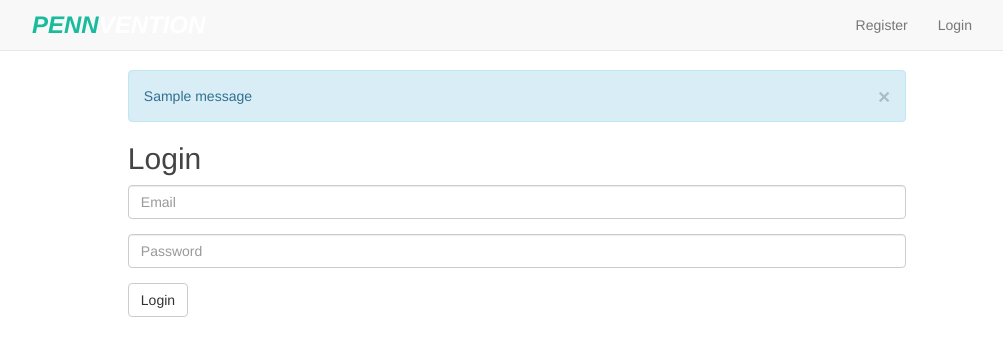
After one commit to Pennvention/pvapp, a Flask app: page /login in a window 1280 px wide. The commit adds this page. Shown: the top 356 px of the page, without its empty margins (123-1126 px from the left). Run offline with Flask 2, Linux system fonts and the light colour scheme; tables that the repository leaves empty hold one stand-in row (values such as "Sample post"); one stand-in notice (Sample message) is shown; parts of the project's set-up code (start-up, migrations or seed data) failed here and were passed over; some libraries are stand-ins or nearby versions.

Commit message:
fixed login/signin

```diff
--- a/app.py
+++ b/app.py
@@ -1,4 +1,4 @@
 from pvapp import app, db
 
 if __name__ == '__main__':
-  	app.run(host='0.0.0.0', port=80)
+  	app.run(host='0.0.0.0')
--- a/pvapp/routes.py
+++ b/pvapp/routes.py
@@ -58,7 +58,13 @@ def homepage():
 @app.route('/about')
 def about():
   login = SigninForm()
-  return render_template('about.html', login)
+  return render_template('about.html', login=login)
+
+@app.route('/login')
+def login():
+  loginform = SigninForm()
+  return render_template('login.html', loginform=loginform)
+
 
 @app.route('/isjudge')
 def isjudge():
@@ -129,7 +135,7 @@ def signin():
       session['judge'] = login.findjudge() # sets to id of judge
     return redirect(url_for('profile'))
   flash('Incorrect login details. Please try again or register for a new account.')
-  return redirect(url_for('home'))
+  return redirect(url_for('login'))
 
 @app.route('/profile')
 @login_required
--- a/pvapp/templates/index.html
+++ b/pvapp/templates/index.html
@@ -7,7 +7,7 @@
            <h1>Bring your own idea.</h1>
            <p> $20,000 in prizes. Incredible mentors. Engineering resources to develop your product. </p>
            <p> Bring a solid idea and team, and we'll help you with the rest.</p>
-           <p><a href="http://pv.tech-house.upenn.edu" class="btn btn-danger btn-lg">REGISTER NOW</a>&nbsp; &nbsp;<a href="#about" class="btn btn-danger btn-lg">HOW IT WORKS</a></p>
+           <p><a href="{{url_for('register')}}" class="btn btn-danger btn-lg">REGISTER NOW</a>&nbsp; &nbsp;<a href="{{url_for('login')}}" class="btn btn-danger btn-lg">LOGIN</a>&nbsp; &nbsp;<a href="#about" class="btn btn-danger btn-lg">HOW IT WORKS</a></p>
         </div>
       </div>
   </section>
--- a/pvapp/templates/layoutbase.html
+++ b/pvapp/templates/layoutbase.html
@@ -51,10 +51,6 @@
                 {% endif %}
               </ul>
               <ul class="nav navbar-nav">
-                {% if home %}
-                {% elif 'project' not in session %}
-                <li><a href="{{ url_for('register') }}">Register</a></li>
-                {% endif %}
                 {% if ('project' in session) and not home %}
                 <li class="dropdown">
                   <a href="#" class="dropdown-toggle" data-toggle="dropdown">Actions<b class="caret"></b></a>
@@ -66,6 +62,13 @@
                 {% else %}
                 {% endif %}
               </ul>
+                {% if home %}
+                {% elif 'project' not in session %}
+              <ul class="nav navbar-nav navbar-right">
+                <li><a href="{{ url_for('register') }}">Register</a></li>
+                <li><a href="{{ url_for('login') }}">Login</a></li>
+              </ul>
+                {% endif %}
               {% if ('project' in session) or ('judge' in session) %}
               <ul class="nav navbar-nav navbar-right">
                 <li><a href="{{ url_for('profile') }}">Profile</a></li>
@@ -73,9 +76,11 @@
               </ul>
               {% else %}
                 <form class="navbar-form navbar-right" action="{{ url_for('signin') }}" method=post>
+                {% if home %}
                 <div class="fb-like" data-href="https://facebook.com/pennvention" data-layout="button" data-action="like" data-show-faces="true" data-share="false"></div>
                 &nbsp;
                 <a href="https://twitter.com/pennvention" class="twitter-follow-button" data-show-count="false" data-lang="en" data-size="regular">Follow @Pennvention</a>
+                {% endif %}
               {% if login %}
                   {{ login.hidden_tag() }}
                   <div class="form-group">
--- /dev/null
+++ b/pvapp/templates/login.html
@@ -0,0 +1,25 @@
+{% extends "layout.html" %}
+
+{% block content %}
+  <h2>Login</h2>
+  {% for message in loginform.email.errors %}
+    <div class="flash">{{ message }}</div>
+  {% endfor %}
+
+  {% for message in loginform.password.errors %}
+    <div class="flash">{{ message }}</div>
+  {% endfor %}
+  <form role="form" action="{{ url_for('signin') }}" method=post>
+    {{ loginform.hidden_tag() }}
+    <div class="form-group">
+      {{ loginform.email.label(class_="sr-only") }}
+      {{ loginform.email(class_="form-control", placeholder="Email") }}
+    </div>
+    <div class="form-group">
+      {{ loginform.password.label(class_="sr-only") }}
+      {{ loginform.password(class_="form-control", placeholder="Password") }}
+    </div>
+    <button type="submit" class="btn btn-default" id="submit" name="submit" type="submit" value="Send">Login</button>
+  </form>
+
+{% endblock %}
```
